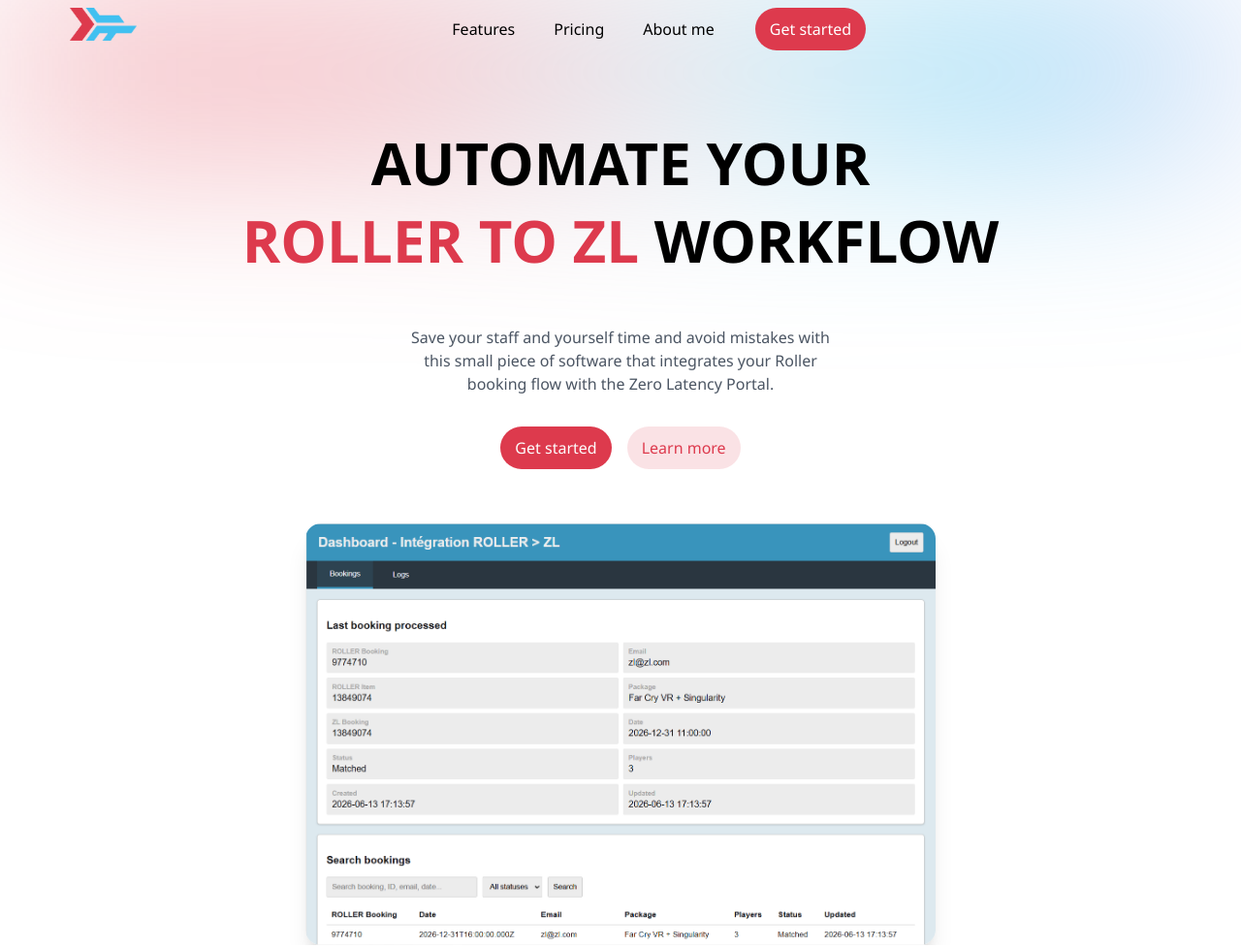
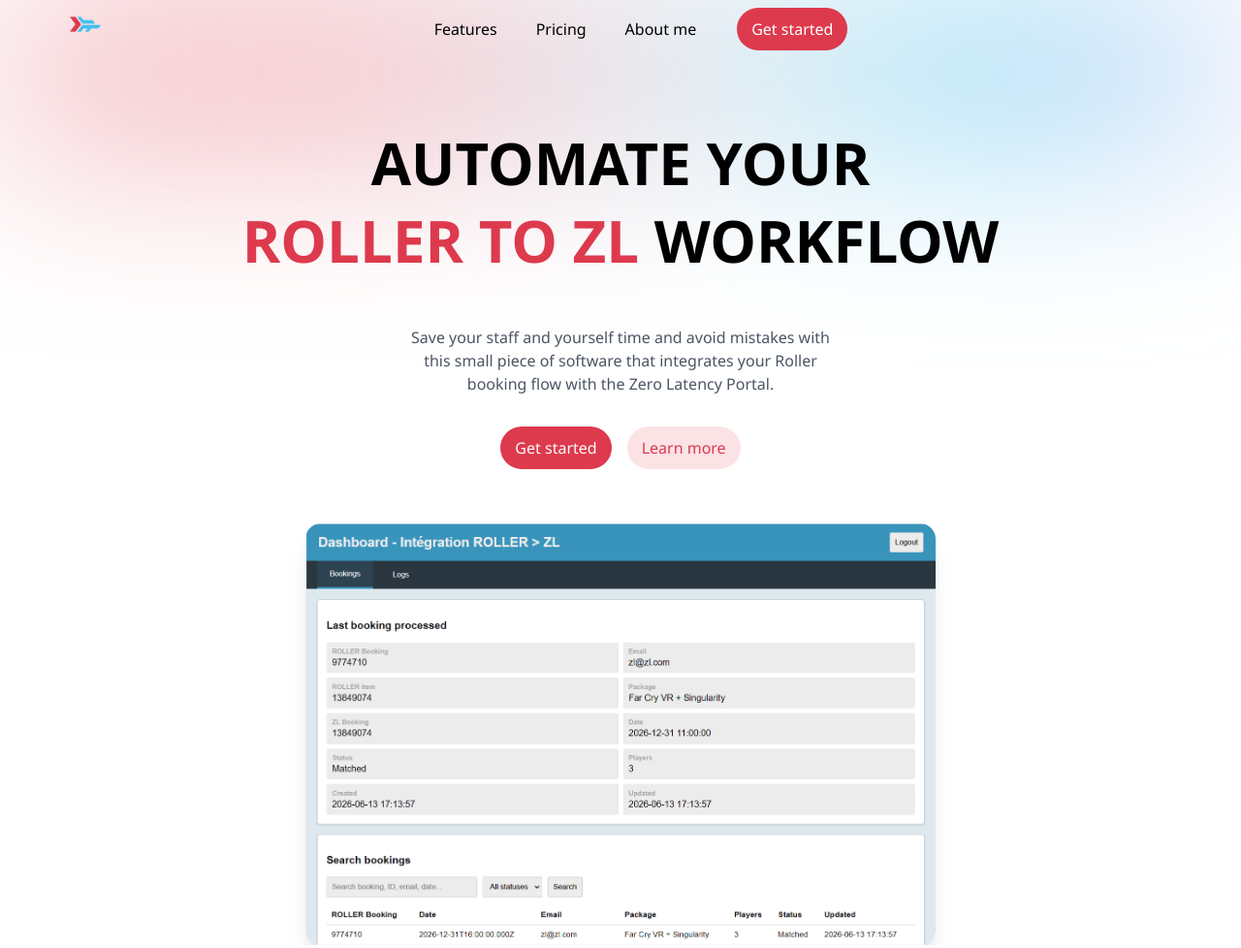
Before and after one commit to RaphBarniques/zl-roller-integration, a website: page docs/index.html in a window 1280 px wide. Shown: the top 978 px of the page at 97% size. Drawn offline with Linux system fonts and the light colour scheme.

Commit message:
logo test

```diff
--- a/docs/index.html
+++ b/docs/index.html
@@ -32,7 +32,7 @@
         >
             <a class="tw-h-[50px] tw-p-[4px]" href="">
                 <img
-                    src="./assets/logo/logo1.png"
+                    src="./assets/logo/logo2.png"
                     alt="logo"
                     class="tw-object tw-h-full tw-w-full tw-p-[4px]"
                 />
```
